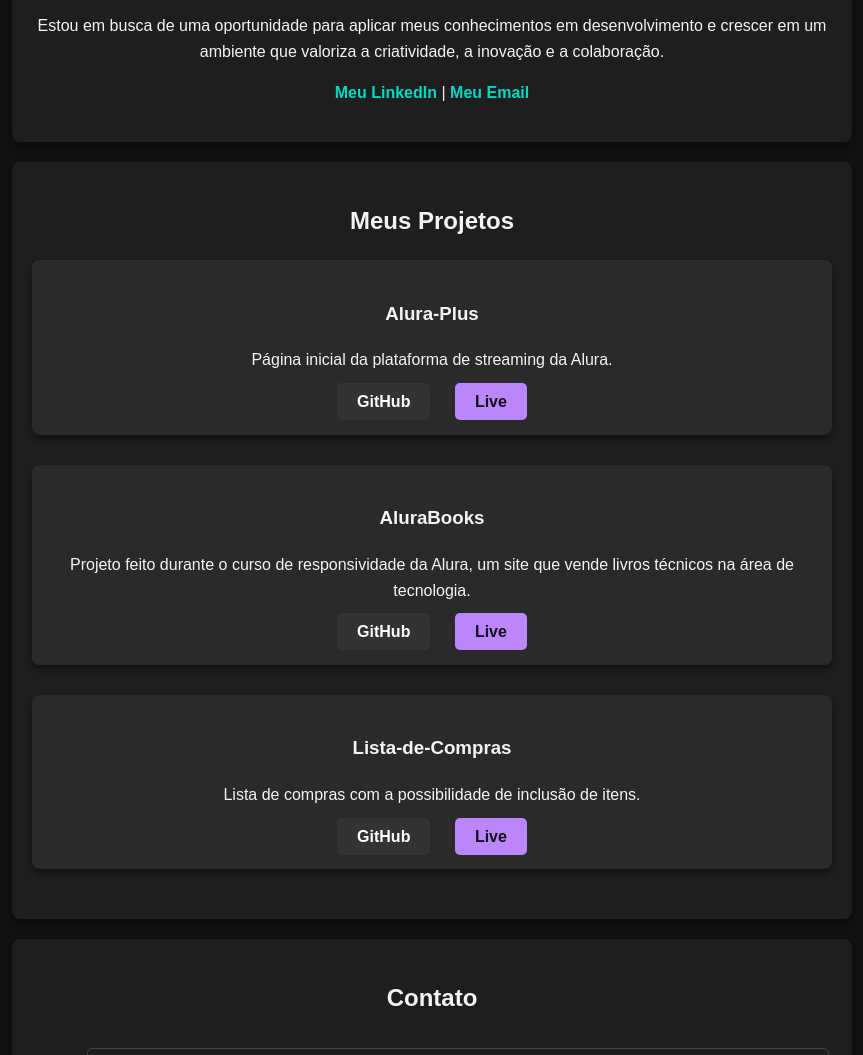
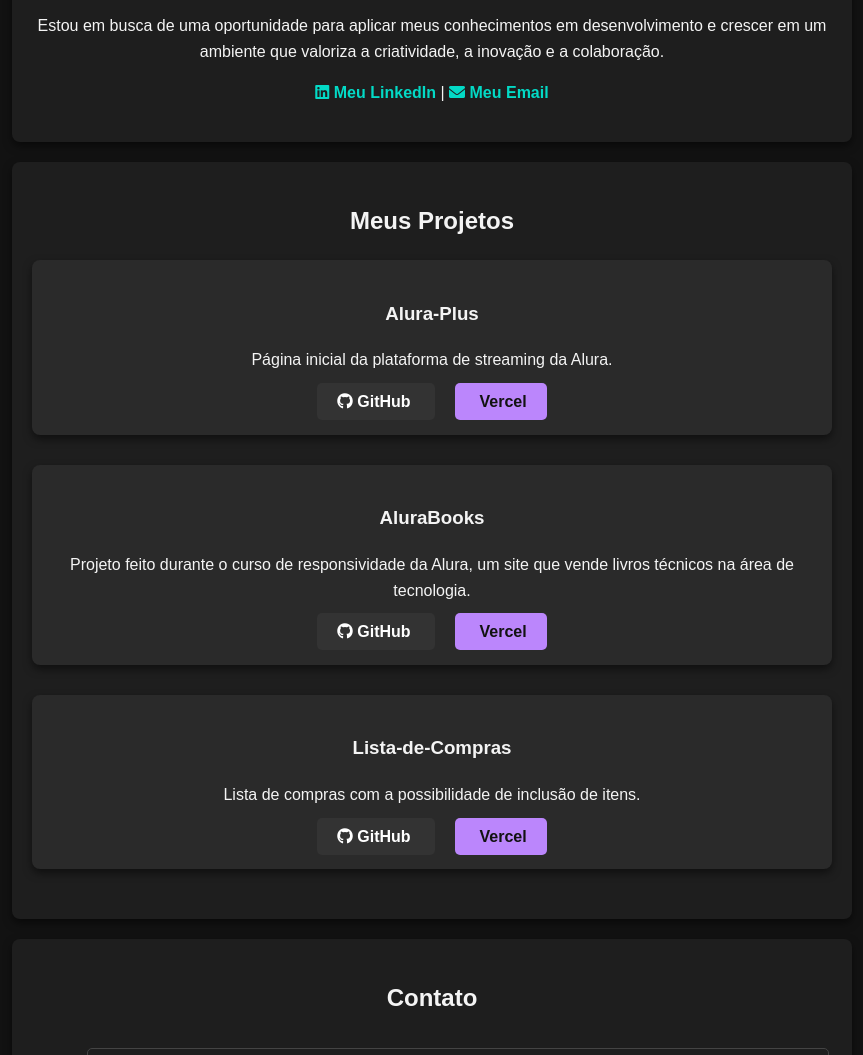
Before and after one commit to Renato8318/Meu-Portf-lio, a plain HTML site: page index.html in a window 1280 px wide. Shown: the part 1001-2056 px from the top of the page, without its empty margins (208-1071 px from the left). Drawn offline with Linux system fonts and the light colour scheme.

Commit message:
Adicionando estilização dos botoes

```diff
--- a/index.html
+++ b/index.html
@@ -3,8 +3,16 @@
 <head>
     <meta charset="UTF-8">
     <meta name="viewport" content="width=device-width, initial-scale=1.0">
+    <meta name="description" content="Portfólio de Renato Paiva, analista de suporte em transição para desenvolvedor front-end.">
     <title>Meu Portfólio</title>
+
+    <!-- Link para a fonte Roboto -->
     <link href="https://fonts.googleapis.com/css2?family=Roboto:wght@400;700&family=Playfair+Display:wght@400;700&display=swap" rel="stylesheet">
+
+    <!-- Link para FontAwesome -->
+    <link href="https://cdnjs.cloudflare.com/ajax/libs/font-awesome/6.0.0-beta3/css/all.min.css" rel="stylesheet">
+
+    <!-- Link para o arquivo de estilo CSS -->
     <link rel="stylesheet" href="style.css">
 </head>
 <body>
@@ -28,7 +36,14 @@
         <p>Sou um entusiasta da tecnologia com uma forte paixão por resolver problemas e criar soluções inovadoras. Atualmente, estou expandindo minhas habilidades como estagiário em TI, onde tenho a oportunidade de trabalhar com diferentes tecnologias, incluindo programação, administração de sistemas e análise de dados. Estou sempre em busca de novos desafios que me permitam crescer como profissional e contribuir para projetos de impacto.</p>
         <p>Com uma mentalidade versátil, sou capaz de me adaptar rapidamente a novas situações e ambientes de trabalho. Sou comprometido com meus projetos, buscando sempre a excelência e a inovação. Minhas habilidades de comunicação eficaz e trabalho em equipe me permitem colaborar de forma produtiva, enquanto minha capacidade de gerenciar metas e trabalhar sob pressão me ajuda a entregar resultados consistentes em prazos desafiadores.</p>
         <p>Estou em busca de uma oportunidade para aplicar meus conhecimentos em desenvolvimento e crescer em um ambiente que valoriza a criatividade, a inovação e a colaboração.</p>
-        <p><a href="https://www.linkedin.com/in/renato-paiva2022/" target="_blank" rel="noopener" class="social-link">Meu LinkedIn</a> | <a href="mailto:paivarenato08@gmail.com" class="social-link">Meu Email</a></p>
+        <p>
+            <a href="https://www.linkedin.com/in/renato-paiva2022/" target="_blank" rel="noopener" class="social-link">
+                <i class="fab fa-linkedin"></i> Meu LinkedIn
+            </a> |
+            <a href="mailto:paivarenato08@gmail.com" class="social-link">
+                <i class="fas fa-envelope"></i> Meu Email
+            </a>
+        </p>
     </section>
 
     <!-- Seção Meus Projetos -->
@@ -37,27 +52,39 @@
         <div class="projeto">
             <h3>Alura-Plus</h3>
             <p>Página inicial da plataforma de streaming da Alura.</p>
-            <a href="https://github.com/Renato8318/Alura-Plus" target="_blank" class="btn-github" rel="noopener">GitHub</a>
-            <a href="https://alura-plus-tawny-three.vercel.app/" target="_blank" class="btn-vercel" rel="noopener">Live</a>
+            <a href="https://github.com/Renato8318/Alura-Plus" target="_blank" class="btn-github" rel="noopener">
+                <i class="fab fa-github"></i> GitHub
+            </a>
+            <a href="https://alura-plus-tawny-three.vercel.app/" target="_blank" class="btn-vercel" rel="noopener">
+                <i class="fab fa-vercel"></i> Vercel
+            </a>
         </div>
         <div class="projeto">
             <h3>AluraBooks</h3>
             <p>Projeto feito durante o curso de responsividade da Alura, um site que vende livros técnicos na área de tecnologia.</p>
-            <a href="https://github.com/Renato8318/AluraBooks" target="_blank" class="btn-github" rel="noopener">GitHub</a>
-            <a href="https://alura-books-ruby.vercel.app/" target="_blank" class="btn-vercel" rel="noopener">Live</a>
+            <a href="https://github.com/Renato8318/AluraBooks" target="_blank" class="btn-github" rel="noopener">
+                <i class="fab fa-github"></i> GitHub
+            </a>
+            <a href="https://alura-books-ruby.vercel.app/" target="_blank" class="btn-vercel" rel="noopener">
+                <i class="fab fa-vercel"></i> Vercel
+            </a>
         </div>
         <div class="projeto">
             <h3>Lista-de-Compras</h3>
             <p>Lista de compras com a possibilidade de inclusão de itens.</p>
-            <a href="https://github.com/Renato8318/Lista-de-Compras" target="_blank" class="btn-github" rel="noopener">GitHub</a>
-            <a href="https://lista-de-compras-flame.vercel.app/" target="_blank" class="btn-vercel" rel="noopener">Live</a>
+            <a href="https://github.com/Renato8318/Lista-de-Compras" target="_blank" class="btn-github" rel="noopener">
+                <i class="fab fa-github"></i> GitHub
+            </a>
+            <a href="https://lista-de-compras-flame.vercel.app/" target="_blank" class="btn-vercel" rel="noopener">
+                <i class="fab fa-vercel"></i> Vercel
+            </a>
         </div>
     </section>
 
     <!-- Seção Contato -->
     <section id="contato">
         <h2>Contato</h2>
-        <form>
+        <form action="/submit-form" method="POST">
             <label for="name">Nome:</label>
             <input type="text" id="name" name="name" placeholder="Seu Nome">
 
@@ -71,6 +98,7 @@
         </form>
     </section>
 
+    <!-- Link para o script JavaScript -->
     <script src="script.js"></script>
 </body>
 </html>
```
